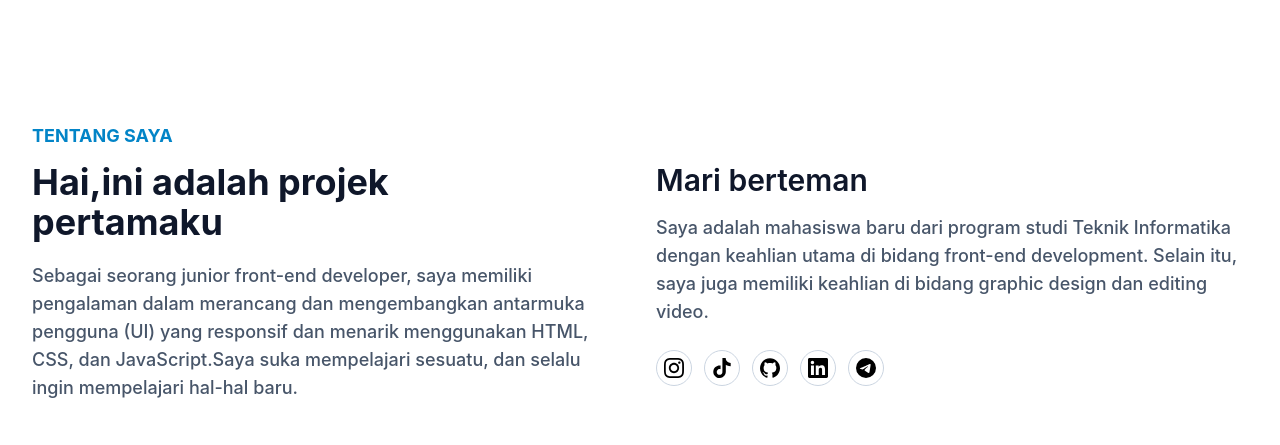
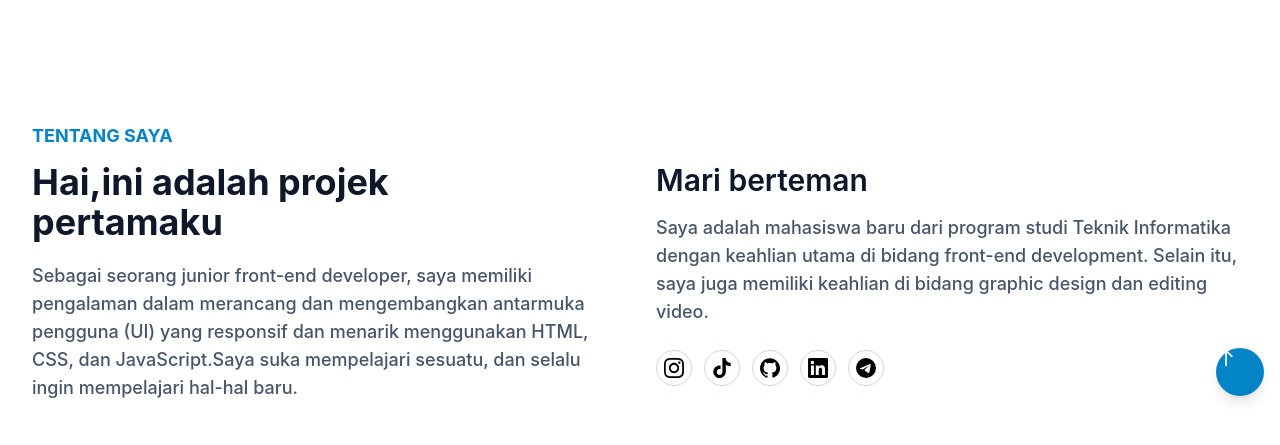
Before and after one commit to gillpann/portfolio-gilvann, a website: page index.html in a window 1280 px wide. Shown: the part 388-833 px from the top of the page. Drawn offline with Linux system fonts and the light colour scheme.

Commit message:
memperbaiki tampilan back to top

```diff
--- a/index.html
+++ b/index.html
@@ -394,8 +394,10 @@
     <!-- Footer End -->
 
     <!-- Back to top Start -->
-    <a href="#Home" class=" hidden fixed  justify-center items-center z-[9999] bottom-4 right-4 p-4 h-14 w-14 bg-primary rounded-full hover:animate-pulse" id="to-top">
-        <span class=" mt-2 block w-5 h-5 border-t-2 border-l-2 rotate-45"></span>
+    <a href="#Home" id="to-top" class="fixed bottom-4 right-4 z-50 w-12 h-12 bg-primary text-white rounded-full shadow-lg hover:scale-105 hover:bg-primary-dark transition-transform duration-300 flex items-center justify-center">
+    <svg xmlns="http://www.w3.org/2000/svg" class="w-5 h-5" fill="none" viewBox="0 0 24 24" stroke="currentColor">
+        <path stroke-linecap="round" stroke-linejoin="round" stroke-width="2" d="M5 10l7-7m0 0l7 7m-7-7v18"/>
+    </svg>
     </a>
     <!-- Back to top End -->
 
```
Also changed, not shown: dist/output.css.
